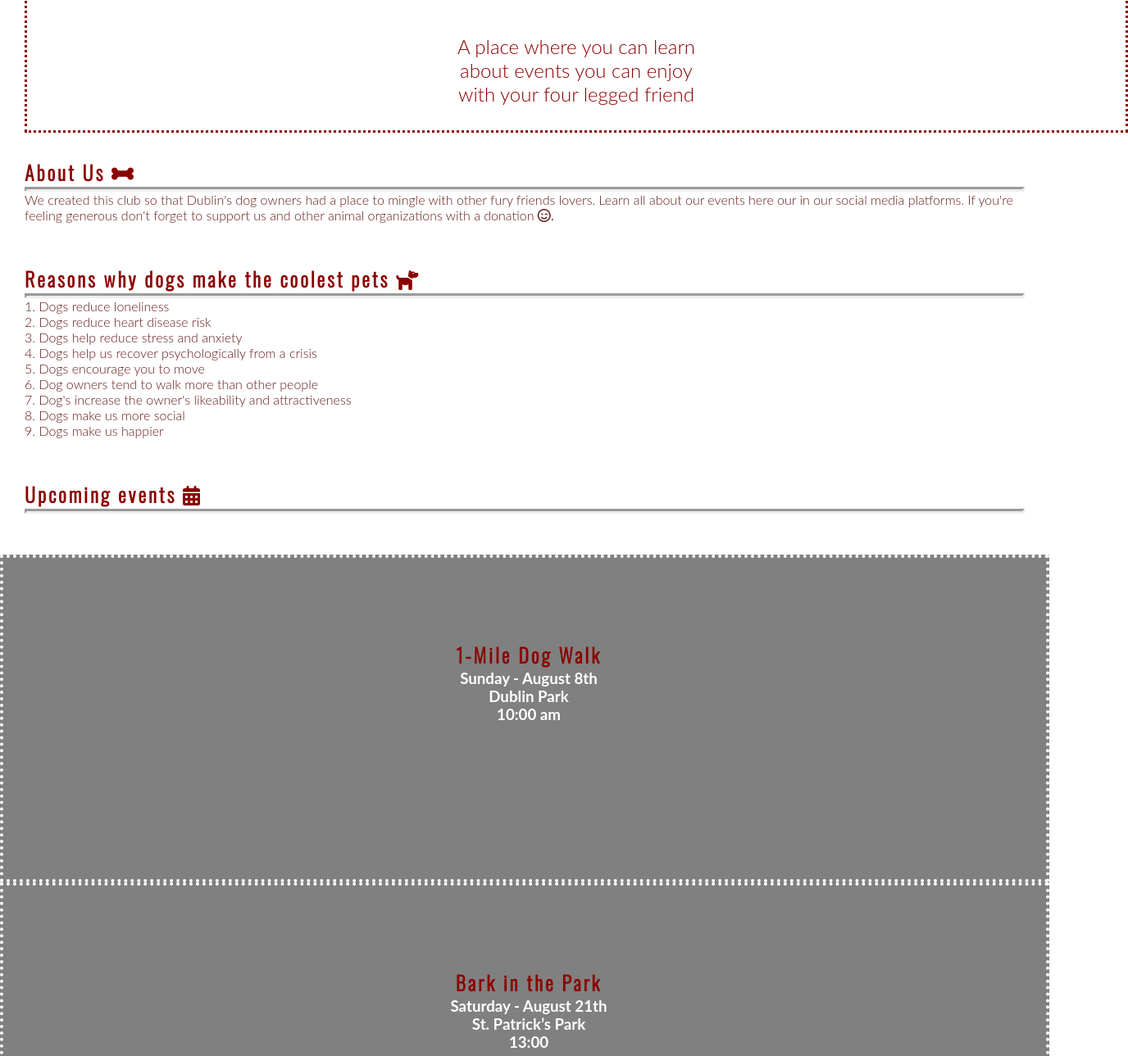
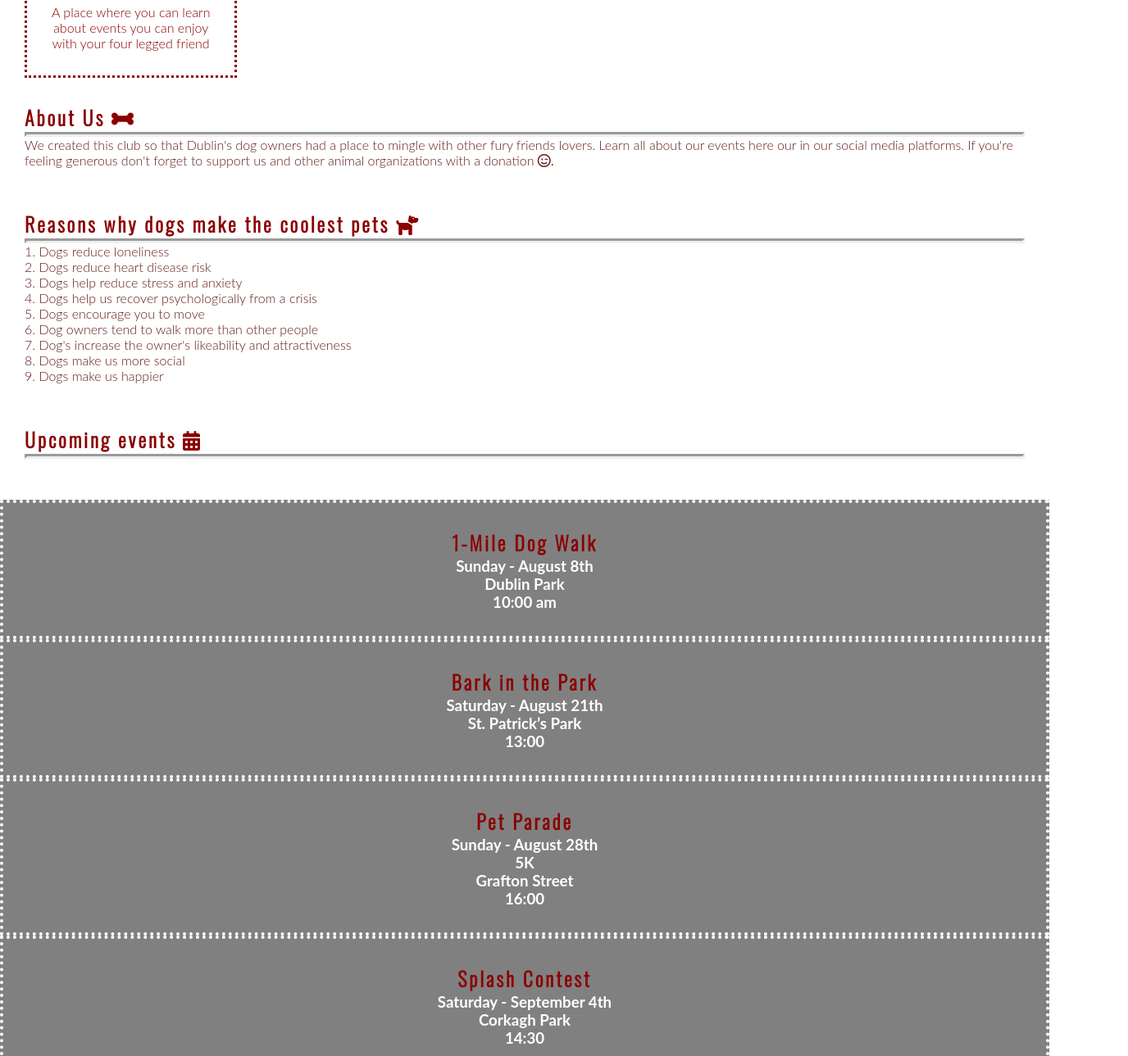
Before and after one commit to joanavrsilva/copy-dog-owners-club, a plain HTML site: page index.html in a window 1280 px wide. Shown: the part 1413-2702 px from the top of the page at 82% size, 1376 px wide, since content can reach past the window. Drawn offline with nearby package versions, Linux system fonts and the light colour scheme.

Commit message:
Add changes

```diff
--- a/assets/css/style.css
+++ b/assets/css/style.css
@@ -250,13 +250,14 @@ input[type=text], select, oswald, sans-serif {
 }
 
 #text {
-    background-color:transparent;
+    background-color: transparent;
     border: darkred dotted;
     color: darkred;
     text-align: center;
-    position: inherit;
+    position: center;
     margin-left: 30px;
-    width: 100%;
+    margin-right:30px;
+    width:auto;
     height: auto;
 }
 
@@ -267,6 +268,8 @@ input[type=text], select, oswald, sans-serif {
 #dogs-events div {
     display: inline-block;
     width: 100%;
+    height: 50%;
+    padding: 30px;
 }
 
 #contact {
@@ -289,11 +292,3 @@ input[type=text], select, oswald, sans-serif {
     height: auto;
 }
 }
-
-@media screen and (max-width: 1600px)
-{
-#text {
-    font-size: x-large;
-    margin-top: auto;
-}
-}
```
